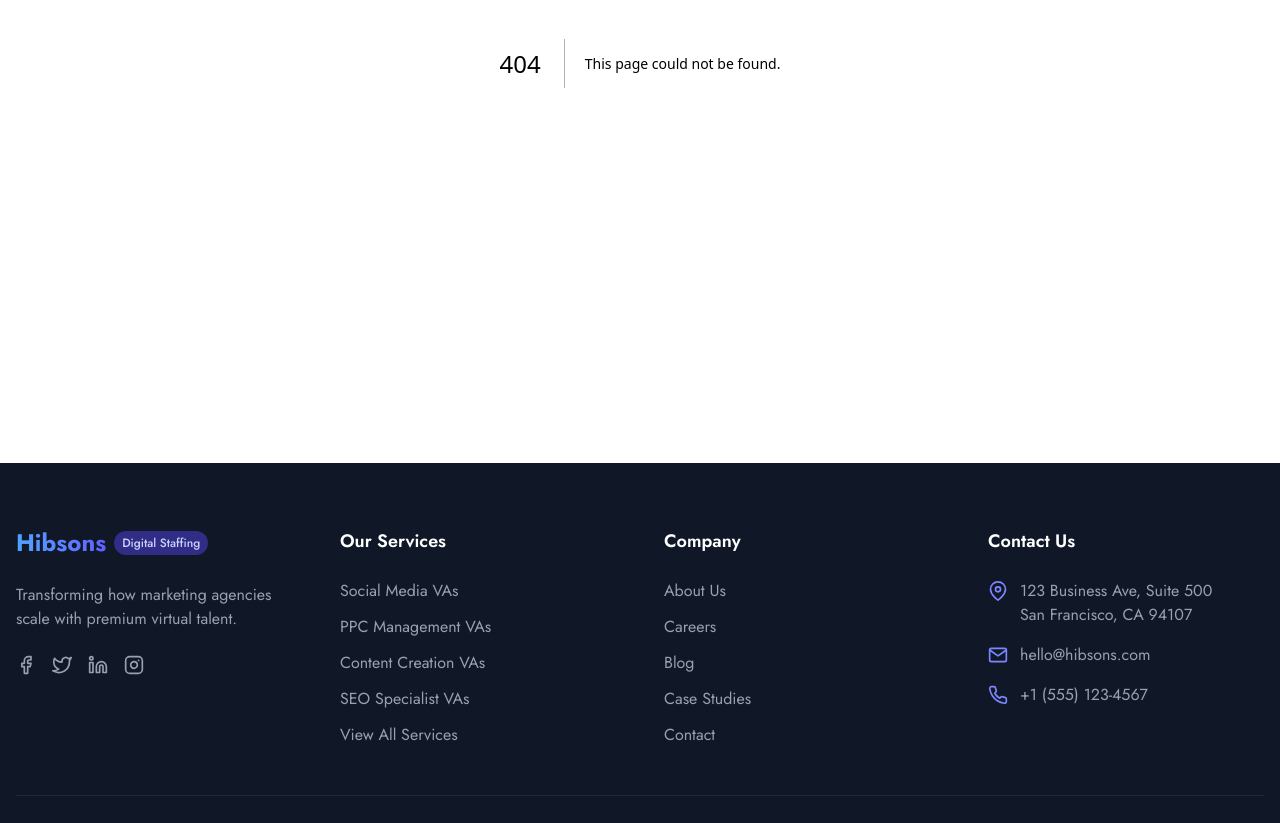
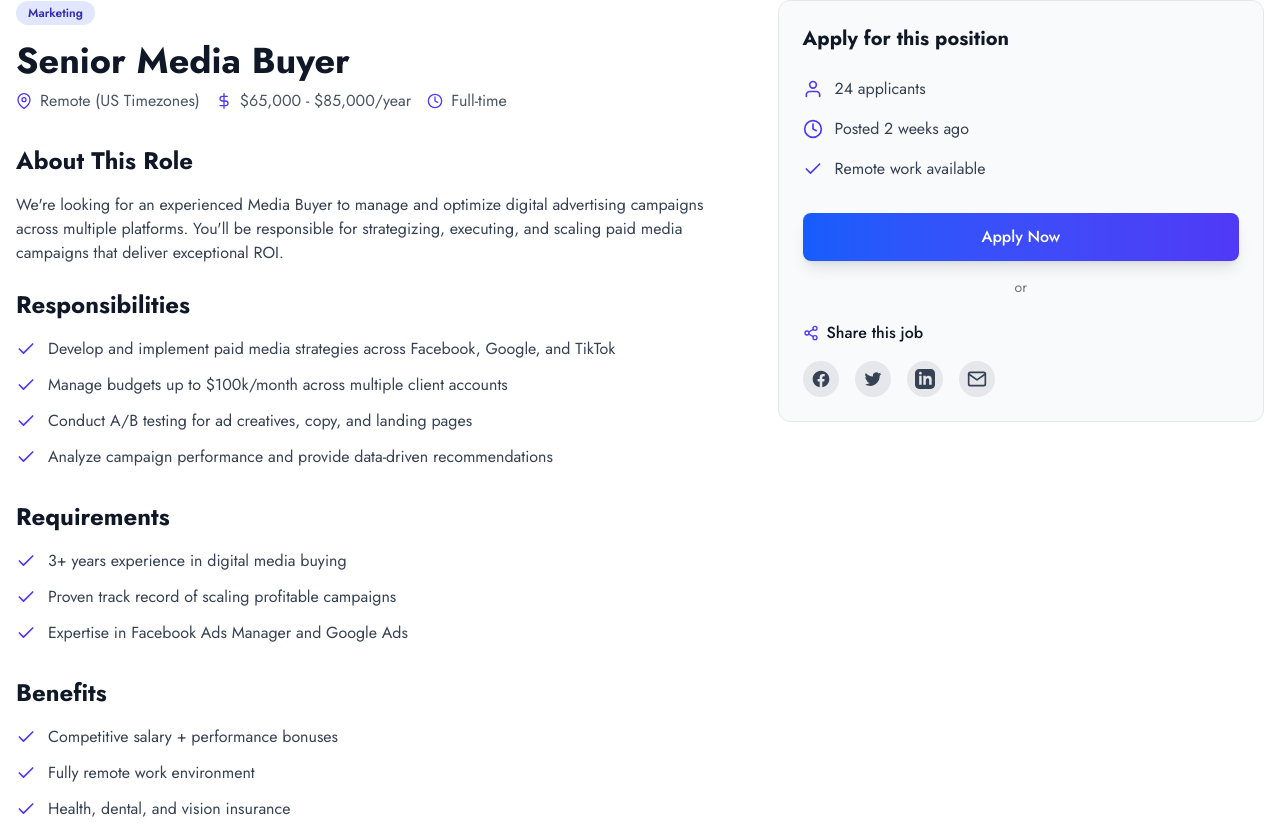
Before and after one commit to muazzam51214/hibsons, a Next.js app: page /careers/1 in a window 1280 px wide. Before the commit this address had no page. Shown: the part 377-1200 px from the top of the page. Built offline with nearby package versions, Linux system fonts and the light colour scheme.

Commit message:
feat: Add Job Details page and JobDetails component for media buyer position

```diff
--- /dev/null
+++ b/app/careers/[slug]/page.tsx
@@ -0,0 +1,15 @@
+import JobDetails from "@/components/JobDetails";
+import PageTitle from "@/components/PageTitle";
+
+const JobDetailsPage = () => {
+  return (
+    <div>
+      <PageTitle
+        title="Job Details"
+      />
+      <JobDetails />
+    </div>
+  );
+};
+
+export default JobDetailsPage;
--- /dev/null
+++ b/components/JobDetails.tsx
@@ -0,0 +1,152 @@
+import { FiCheck, FiMapPin, FiDollarSign, FiClock, FiUser, FiMail, FiShare2 } from "react-icons/fi";
+
+const JobDetails = () => {
+  return (
+    <section className="py-12 bg-white">
+      <div className="container mx-auto px-4">
+        <div className="flex flex-col lg:flex-row gap-8">
+          {/* Left Column - Job Description (60%) */}
+          <div className="lg:w-3/5">
+            <div className="mb-8">
+              <span className="inline-block px-3 py-1 text-xs font-semibold bg-indigo-100 text-indigo-800 rounded-full mb-4">
+                Marketing
+              </span>
+              <h1 className="text-3xl md:text-4xl font-bold text-gray-900 mb-2">Senior Media Buyer</h1>
+              <div className="flex flex-wrap gap-4 text-gray-600 mb-6">
+                <div className="flex items-center">
+                  <FiMapPin className="mr-2 text-indigo-600" />
+                  <span>Remote (US Timezones)</span>
+                </div>
+                <div className="flex items-center">
+                  <FiDollarSign className="mr-2 text-indigo-600" />
+                  <span>$65,000 - $85,000/year</span>
+                </div>
+                <div className="flex items-center">
+                  <FiClock className="mr-2 text-indigo-600" />
+                  <span>Full-time</span>
+                </div>
+              </div>
+            </div>
+
+            <div className="prose max-w-none">
+              <h2 className="text-2xl font-bold text-gray-900 mb-4">About This Role</h2>
+              <p className="text-gray-700 mb-6">
+                We're looking for an experienced Media Buyer to manage and optimize digital advertising campaigns across multiple platforms.
+                You'll be responsible for strategizing, executing, and scaling paid media campaigns that deliver exceptional ROI.
+              </p>
+
+              <h2 className="text-2xl font-bold text-gray-900 mb-4">Responsibilities</h2>
+              <ul className="space-y-3 mb-8">
+                <li className="flex">
+                  <FiCheck className="w-5 h-5 text-indigo-600 mt-0.5 mr-3 flex-shrink-0" />
+                  <span className="text-gray-700">Develop and implement paid media strategies across Facebook, Google, and TikTok</span>
+                </li>
+                <li className="flex">
+                  <FiCheck className="w-5 h-5 text-indigo-600 mt-0.5 mr-3 flex-shrink-0" />
+                  <span className="text-gray-700">Manage budgets up to $100k/month across multiple client accounts</span>
+                </li>
+                <li className="flex">
+                  <FiCheck className="w-5 h-5 text-indigo-600 mt-0.5 mr-3 flex-shrink-0" />
+                  <span className="text-gray-700">Conduct A/B testing for ad creatives, copy, and landing pages</span>
+                </li>
+                <li className="flex">
+                  <FiCheck className="w-5 h-5 text-indigo-600 mt-0.5 mr-3 flex-shrink-0" />
+                  <span className="text-gray-700">Analyze campaign performance and provide data-driven recommendations</span>
+                </li>
+              </ul>
+
+              <h2 className="text-2xl font-bold text-gray-900 mb-4">Requirements</h2>
+              <ul className="space-y-3 mb-8">
+                <li className="flex">
+                  <FiCheck className="w-5 h-5 text-indigo-600 mt-0.5 mr-3 flex-shrink-0" />
+                  <span className="text-gray-700">3+ years experience in digital media buying</span>
+                </li>
+                <li className="flex">
+                  <FiCheck className="w-5 h-5 text-indigo-600 mt-0.5 mr-3 flex-shrink-0" />
+                  <span className="text-gray-700">Proven track record of scaling profitable campaigns</span>
+                </li>
+                <li className="flex">
+                  <FiCheck className="w-5 h-5 text-indigo-600 mt-0.5 mr-3 flex-shrink-0" />
+                  <span className="text-gray-700">Expertise in Facebook Ads Manager and Google Ads</span>
+                </li>
+              </ul>
+
+              <h2 className="text-2xl font-bold text-gray-900 mb-4">Benefits</h2>
+              <ul className="space-y-3">
+                <li className="flex">
+                  <FiCheck className="w-5 h-5 text-indigo-600 mt-0.5 mr-3 flex-shrink-0" />
+                  <span className="text-gray-700">Competitive salary + performance bonuses</span>
+                </li>
+                <li className="flex">
+                  <FiCheck className="w-5 h-5 text-indigo-600 mt-0.5 mr-3 flex-shrink-0" />
+                  <span className="text-gray-700">Fully remote work environment</span>
+                </li>
+                <li className="flex">
+                  <FiCheck className="w-5 h-5 text-indigo-600 mt-0.5 mr-3 flex-shrink-0" />
+                  <span className="text-gray-700">Health, dental, and vision insurance</span>
+                </li>
+              </ul>
+            </div>
+          </div>
+
+          {/* Right Column - Apply Card (40%) */}
+          <div className="lg:w-2/5">
+            <div className="bg-gray-50 border border-gray-200 rounded-xl p-6 sticky top-6">
+              <h3 className="text-xl font-bold text-gray-900 mb-6">Apply for this position</h3>
+
+              <div className="space-y-4 mb-8">
+                <div className="flex items-center text-gray-700">
+                  <FiUser className="w-5 h-5 text-indigo-600 mr-3" />
+                  <span>24 applicants</span>
+                </div>
+                <div className="flex items-center text-gray-700">
+                  <FiClock className="w-5 h-5 text-indigo-600 mr-3" />
+                  <span>Posted 2 weeks ago</span>
+                </div>
+                <div className="flex items-center text-gray-700">
+                  <FiCheck className="w-5 h-5 text-indigo-600 mr-3" />
+                  <span>Remote work available</span>
+                </div>
+              </div>
+
+              <button className="w-full px-6 py-3 bg-gradient-to-r from-blue-600 to-indigo-600 text-white font-medium rounded-lg hover:from-blue-700 hover:to-indigo-700 transition-all shadow-lg hover:shadow-xl mb-4">
+                Apply Now
+              </button>
+
+              <p className="text-sm text-gray-500 text-center mb-6">or</p>
+
+              <div className="space-y-4">
+                <h4 className="font-medium text-gray-900 flex items-center">
+                  <FiShare2 className="mr-2 text-indigo-600" />
+                  Share this job
+                </h4>
+                <div className="flex space-x-4">
+                  <button className="p-2 rounded-full bg-gray-200 text-gray-700 hover:bg-gray-300 transition-colors">
+                    <svg className="w-5 h-5" fill="currentColor" viewBox="0 0 24 24">
+                      <path d="M22 12c0-5.523-4.477-10-10-10S2 6.477 2 12c0 4.991 3.657 9.128 8.438 9.878v-6.987h-2.54V12h2.54V9.797c0-2.506 1.492-3.89 3.777-3.89 1.094 0 2.238.195 2.238.195v2.46h-1.26c-1.243 0-1.63.771-1.63 1.562V12h2.773l-.443 2.89h-2.33v6.988C18.343 21.128 22 16.991 22 12z" />
+                    </svg>
+                  </button>
+                  <button className="p-2 rounded-full bg-gray-200 text-gray-700 hover:bg-gray-300 transition-colors">
+                    <svg className="w-5 h-5" fill="currentColor" viewBox="0 0 24 24">
+                      <path d="M8.29 20.251c7.547 0 11.675-6.253 11.675-11.675 0-.178 0-.355-.012-.53A8.348 8.348 0 0022 5.92a8.19 8.19 0 01-2.357.646 4.118 4.118 0 001.804-2.27 8.224 8.224 0 01-2.605.996 4.107 4.107 0 00-6.993 3.743 11.65 11.65 0 01-8.457-4.287 4.106 4.106 0 001.27 5.477A4.072 4.072 0 012.8 9.713v.052a4.105 4.105 0 003.292 4.022 4.095 4.095 0 01-1.853.07 4.108 4.108 0 003.834 2.85A8.233 8.233 0 012 18.407a11.616 11.616 0 006.29 1.84" />
+                    </svg>
+                  </button>
+                  <button className="p-2 rounded-full bg-gray-200 text-gray-700 hover:bg-gray-300 transition-colors">
+                    <svg className="w-5 h-5" fill="currentColor" viewBox="0 0 24 24">
+                      <path d="M19 0h-14c-2.761 0-5 2.239-5 5v14c0 2.761 2.239 5 5 5h14c2.762 0 5-2.239 5-5v-14c0-2.761-2.238-5-5-5zm-11 19h-3v-11h3v11zm-1.5-12.268c-.966 0-1.75-.79-1.75-1.764s.784-1.764 1.75-1.764 1.75.79 1.75 1.764-.783 1.764-1.75 1.764zm13.5 12.268h-3v-5.604c0-3.368-4-3.113-4 0v5.604h-3v-11h3v1.765c1.396-2.586 7-2.777 7 2.476v6.759z" />
+                    </svg>
+                  </button>
+                  <button className="p-2 rounded-full bg-gray-200 text-gray-700 hover:bg-gray-300 transition-colors">
+                    <FiMail className="w-5 h-5" />
+                  </button>
+                </div>
+              </div>
+            </div>
+          </div>
+        </div>
+      </div>
+    </section>
+  );
+};
+
+export default JobDetails;
```
Also changed, not shown: components/ApplyJobSection.tsx (added).
